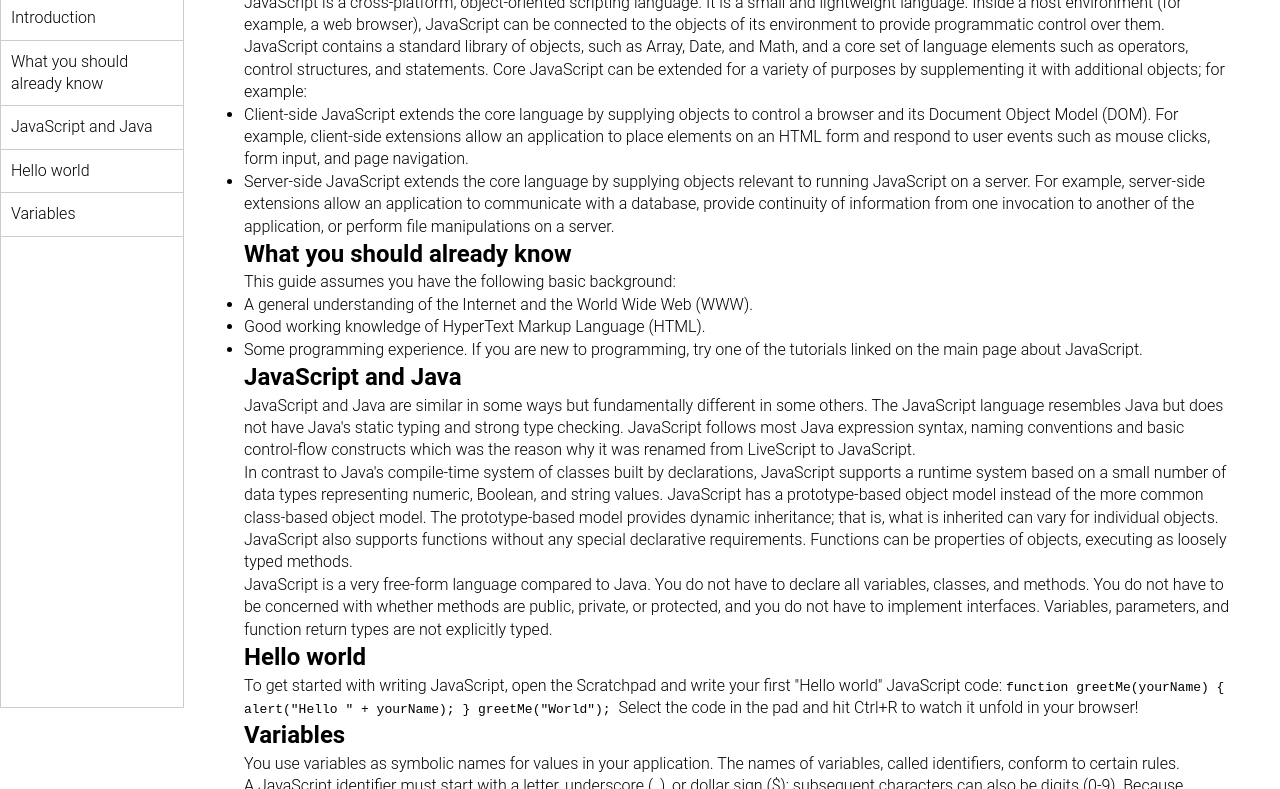
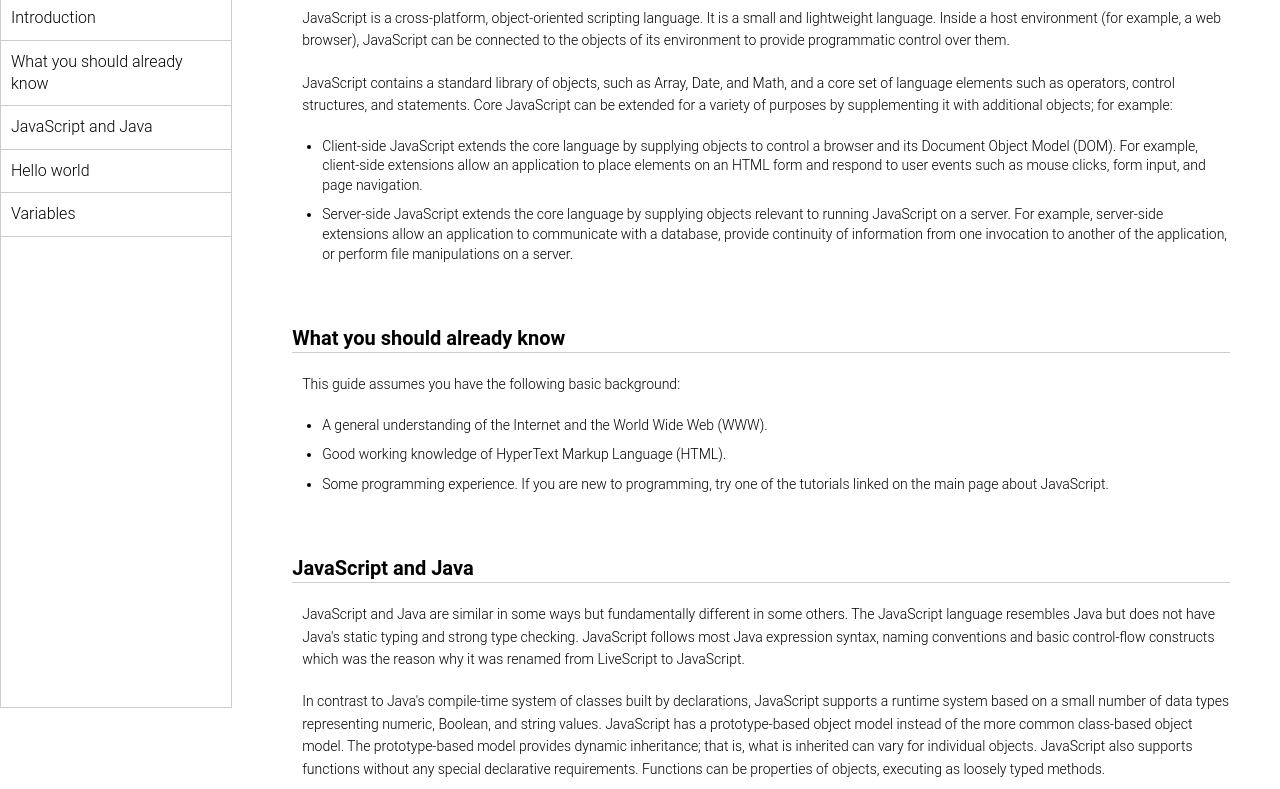
Before and after one commit to 0607rj/task1, a plain HTML site: page index.html in a window 1280 px wide. Shown: the part 92-881 px from the top of the page. Drawn offline with Linux system fonts and the light colour scheme.

Commit message:
adding section

```diff
--- a/style.css
+++ b/style.css
@@ -55,3 +55,49 @@
 main {
   padding: 50px;
 }
+
+
+section {
+  margin-bottom: 50px;
+  scroll-margin: 50px;
+}
+
+section article {
+  max-width: 1200px;
+  font-size: 14px;
+}
+section h2 {
+  font-size: 20px;
+  border-bottom: 1px solid #ccc;
+  margin-bottom: 20px;
+}
+
+section article {
+  margin-left: 10px;
+  display: flex;
+  flex-direction: column;
+  gap: 20px;
+}
+
+section article ul {
+  margin-left: 20px;
+}
+section article ul li {
+  margin-bottom: 10px;
+}
+
+section article p {
+  font-size: 14px;
+  line-height: 1.6;
+}
+
+code {
+  display: block;
+  text-align: left;
+  white-space: pre-line;
+  line-height: 2;
+  background-color: #f7f7f7;
+  padding: 15px;
+  margin: 10px;
+  border-radius: 5px;
+}
```
